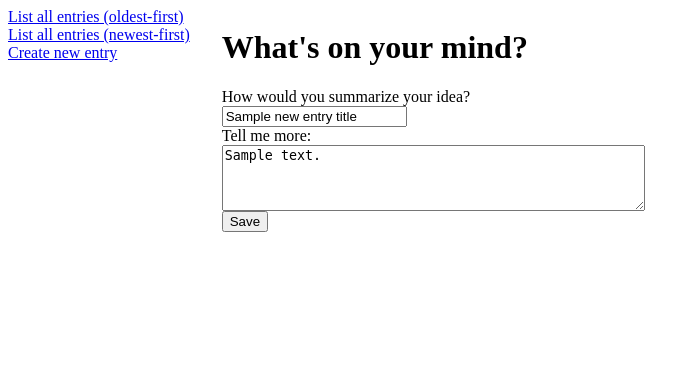
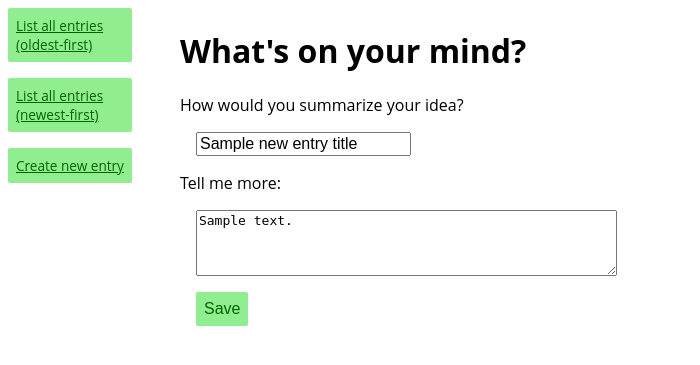
Before and after one commit to jsolorio4895/build-a-blog, a Flask app: template templates/new_entry_form.html in a window 1280 px wide. Shown: the top 365 px of the page, without its empty margins (0-700 px from the left). Run offline with Flask 2, Linux system fonts and the light colour scheme; the template is opened without the code that fills it: most values are stand-ins (such as "Sample title", 1, 10 or a date in 2020).

Commit message:
Styling and some fixes

```diff
--- a/main.py
+++ b/main.py
@@ -1,4 +1,8 @@
-from flask import Flask, request, redirect, render_template, session, flash
+'''
+See repo README
+'''
+
+from flask import Flask, request, redirect, render_template, flash
 from flask_sqlalchemy import SQLAlchemy
 from datetime import datetime
 
@@ -8,6 +12,7 @@ app.config['SQLALCHEMY_DATABASE_URI'] = 'mysql+pymysql://build-a-blog:build-a-bl
 app.config['SQLALCHEMY_ECHO'] = True
 db = SQLAlchemy(app)
 app.secret_key = 'f8wv3w2f>v9j4sEuhcNYydAGMzzZJgkGgyHE9gUqaJcCk^f*^o7fQyBT%XtTvcYM'
+
 
 class Entry(db.Model):
     '''
@@ -77,8 +82,9 @@ def new_entry():
         if new_entry.is_valid():
             db.session.add(new_entry)
             db.session.commit()
+
             # display just this most recent blog entry
-            url = "/blog?" + str(new_entry.id)
+            url = "/blog?id=" + str(new_entry.id)
             return redirect(url)
         else:
             flash("Please check your entry for errors. Both a title and a body are required.")
@@ -87,8 +93,8 @@ def new_entry():
                 new_entry_title=new_entry_title,
                 new_entry_body=new_entry_body)
 
-    else:
-        return render_template('new_entry_form.html')
+    else: # GET request
+        return render_template('new_entry_form.html', title="Create new blog entry")
 #
 if __name__ == '__main__':
     app.run()
--- a/static/css/styles.css
+++ b/static/css/styles.css
@@ -1,5 +1,26 @@
+body {
+  font-family: 'Open Sans', sans-serif;
+  font-size: 100%;
+}
+
+
 nav a {
+    background-color: lightgreen;
+    border-radius:2px;
+    border:none;
+    color: darkgreen;
+    cursor: pointer;
     display:block;
+    font-size: 85%;
+    margin-bottom: 1rem;
+    padding: .5rem;
+}
+nav a:hover {
+    background:lightblue;
+    box-shadow: 0px 5px 5px #777;
+    left: -3px;
+    position: relative;
+    top: -3px;
 }
 main {
     display: flex;
@@ -7,17 +28,42 @@ main {
 }
 
 .container {
-    margin-left: 2em;
+    margin-left: 3rem;
 }
 
 input {
     display: block;
+    font-size: 100%;
+    margin: 1rem;
 }
 
 textarea {
     display: block;
+    font-size: 100%;
+    margin: 1rem;
+}
+
+#submit_button {
+    background-color: lightgreen;
+    border-radius:2px;
+    border:none;
+    color: darkgreen;
+    cursor: pointer;
+    padding: .5em;
+}
+
+#submit_button:hover {
+    background:lightblue;
+    box-shadow: 0px 5px 5px #777;
+    left: -3px;
+    position: relative;
+    top: -3px;
 }
 
 .flash_message {
+    background-color: MistyRose;
+    border-radius: 2px;
     color: red;
+    margin: .25rem;
+    padding: 2rem;
 }
--- a/templates/base.html
+++ b/templates/base.html
@@ -5,21 +5,25 @@
         <link rel="stylesheet" href="{{ url_for('static', filename='css/styles.css') }}">
     </head>
 <body>
+    <!-- main element is a flexbox  -->
     <main>
         <nav>
-            <a href='/blog'>List all entries (oldest-first)</a>
-            <a href='/blog?sort=newest'>List all entries (newest-first)</a>
+            <a href='/blog'>List all entries<br />(oldest-first)</a>
+            <a href='/blog?sort=newest'>List all entries<br />(newest-first)</a>
             <a href='/new_entry'>Create new entry</a>
         </nav>
 
         <div class="container">
+            <!-- No message categories  -->
             {% with messages = get_flashed_messages() %}
                 {% for message in messages %}
                     <div class="flash_message">{{message|safe}}</div>
                 {% endfor %}
             {% endwith %}
+
             {% block content %}
             {% endblock %}
+
         </div> <!-- .container -->
     </main>
 
--- a/templates/new_entry_form.html
+++ b/templates/new_entry_form.html
@@ -1,15 +1,22 @@
 {% extends "base.html" %}
+
+<!--
+    Blog entry form
+    Requires:
+        new_entry_title (may be empty)
+        new_entry_body (may be empty)
+  -->
 
 {% block content %}
 <h1>What's on your mind?</h1>
 <form action="/new_entry" method="post">
 
-        <label for="title">How would you summarize your idea?</label>
-        <input name="title" type="text" value="{{ new_entry_title }}">
+        <label for="title_field">How would you summarize your idea?</label>
+        <input id="title_field" name="title" type="text" value="{{ new_entry_title }}">
 
-        <label for="body">Tell me more:</label>
-        <textarea rows="4" cols="50" name="body" >{{ new_entry_body }}</textarea>
+        <label for="body_field">Tell me more:</label>
+        <textarea rows="4" cols="50" id="body_field" name="body" >{{ new_entry_body }}</textarea>
 
-    <input type="submit" value="Save">
+    <input id="submit_button" type="submit" value="Save">
 </form>
 {% endblock %}
```
